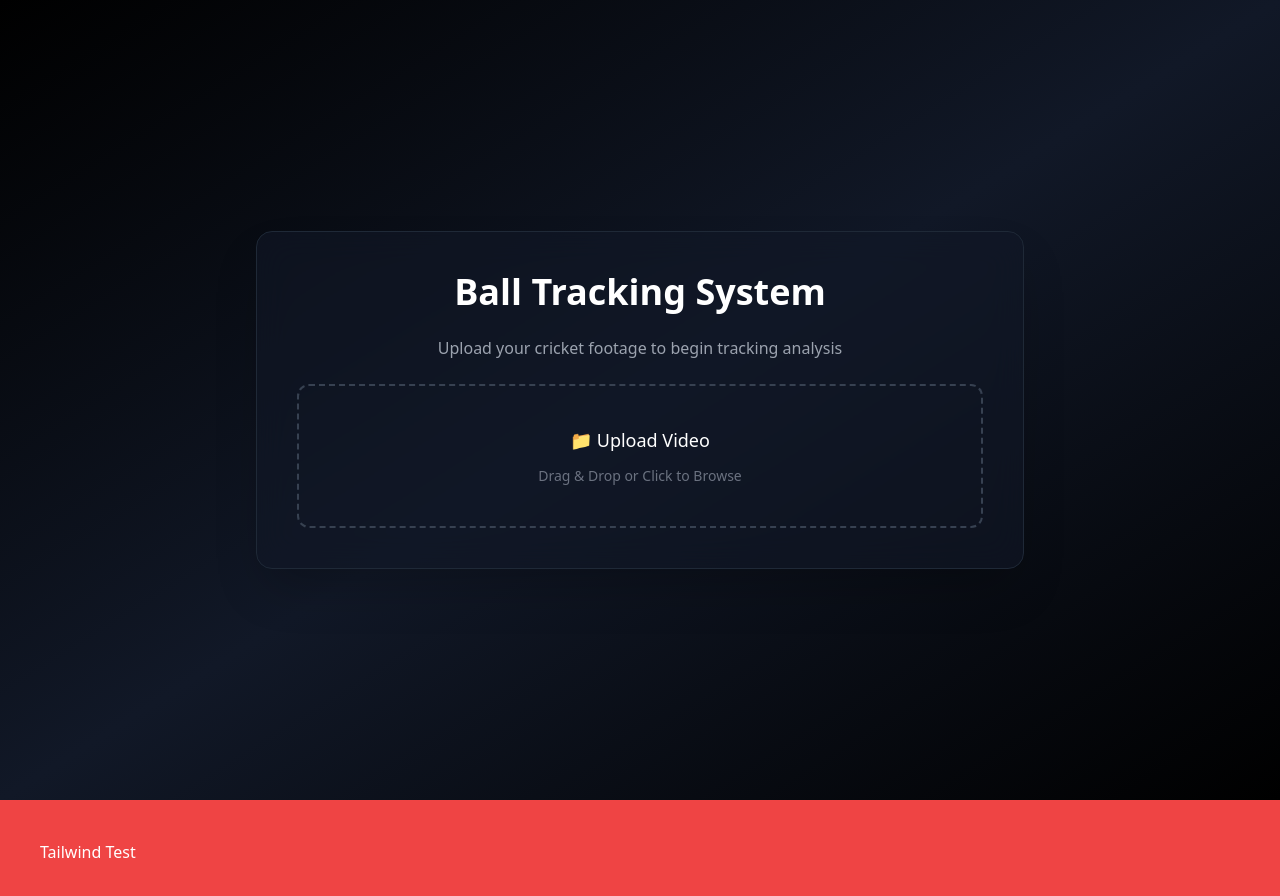
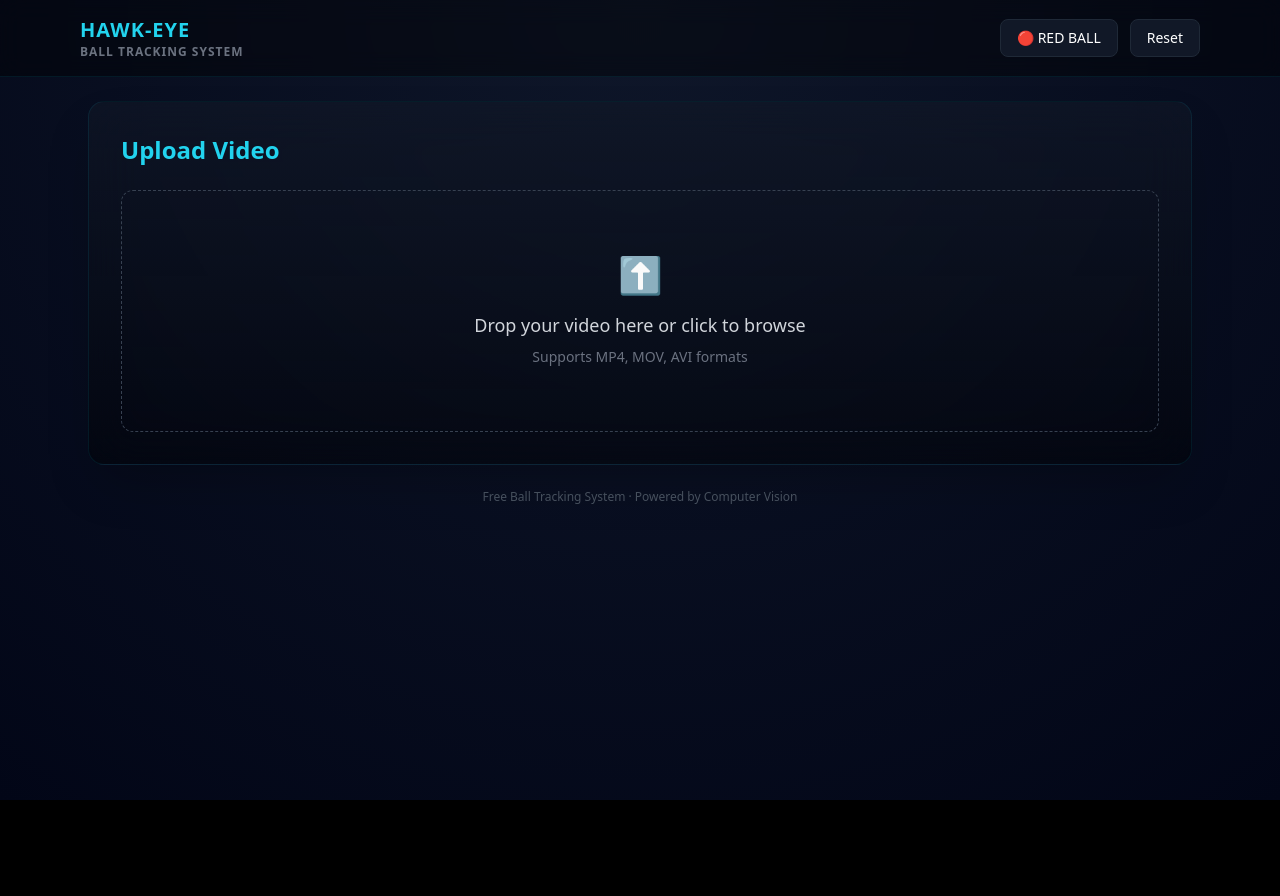
Before and after one commit to SportsFacts/Free-Ball-Tracking-System, a Next.js app in the folder ball-tracking-frontend/: page / in a window 1280 px wide. Shown: the top 896 px of the page. After the commit the page ends 800 px from the top, so only its background shows below. Built offline with nearby package versions, Linux system fonts and the light colour scheme.

Commit message:
Refactor BallTrackingApp component layout and styles

```diff
--- a/ball-tracking-frontend/components/BallTrackingApp.jsx
+++ b/ball-tracking-frontend/components/BallTrackingApp.jsx
@@ -21,21 +21,58 @@ export default function BallTrackingApp() {
   };
 
   return (
-  <>
-    <div className="min-h-screen bg-gradient-to-br from-black via-gray-900 to-black text-white flex items-center justify-center">
-      <div className="w-full max-w-3xl bg-gray-900/60 backdrop-blur-lg rounded-2xl shadow-2xl p-10 border border-gray-800">
-        <h1 className="text-4xl font-bold mb-6 text-center">
-          Ball Tracking System
+    <div className="min-h-screen text-white bg-[radial-gradient(circle_at_top,_#0f172a,_#020617)]">
+
+      {/* HEADER */}
+      <div className="w-full border-b border-cyan-500/10 bg-black/40 backdrop-blur-md">
+        <div className="max-w-6xl mx-auto flex justify-between items-center p-4">
+
+          <div className="text-cyan-400 font-bold text-xl tracking-wider">
+            HAWK-EYE
+            <span className="text-xs text-gray-500 block">
+              BALL TRACKING SYSTEM
+            </span>
+          </div>
+
+          <div className="flex gap-3">
+            <button className="px-4 py-2 rounded-lg bg-gray-900 border border-gray-800 text-sm hover:border-cyan-500/40 transition">
+              🔴 RED BALL
+            </button>
+
+            <button
+              onClick={resetSession}
+              className="px-4 py-2 rounded-lg bg-gray-900 border border-gray-800 text-sm hover:border-cyan-500/40 transition"
+            >
+              Reset
+            </button>
+          </div>
+        </div>
+      </div>
+
+      {/* MAIN CONTENT */}
+      <div className="max-w-6xl mx-auto p-6">
+
+        {/* PANEL */}
+        <div className="bg-gradient-to-b from-gray-900/60 to-black/40 backdrop-blur-xl border border-cyan-500/10 rounded-2xl shadow-2xl p-8">
+
+          <h1 className="text-2xl font-semibold text-cyan-400 mb-6">
+            Upload Video
           </h1>
 
           {step === "intro" && (
-          <div className="text-center space-y-6">
-            <p className="text-gray-400">
-              Upload your cricket footage to begin tracking analysis
-            </p>
+            <label className="flex flex-col items-center justify-center border border-dashed border-gray-700 rounded-xl p-16 cursor-pointer hover:border-cyan-400/40 transition">
 
-            <label className="flex flex-col items-center justify-center border-2 border-dashed border-gray-700 rounded-xl p-10 cursor-pointer hover:border-blue-500 transition">
-              <span className="text-lg mb-3">📁 Upload Video</span>
+              <div className="text-4xl mb-4 text-cyan-400">
+                ⬆
+              </div>
+
+              <span className="text-lg text-gray-300">
+                Drop your video here or click to browse
+              </span>
+
+              <span className="text-sm text-gray-500 mt-2">
+                Supports MP4, MOV, AVI formats
+              </span>
 
               <input
                 type="file"
@@ -43,50 +80,64 @@ return (
                 accept="video/*"
                 onChange={handleUpload}
               />
-
-              <span className="text-sm text-gray-500">
-                Drag & Drop or Click to Browse
-              </span>
             </label>
-          </div>
           )}
 
           {processing && (
-          <div className="text-center space-y-6">
-            <div className="animate-pulse text-2xl">
-              Processing Footage...
-            </div>
-
-            <div className="w-full bg-gray-800 rounded-full h-3">
-              <div className="bg-blue-500 h-3 rounded-full w-2/3 animate-pulse"></div>
+            <div className="text-center py-16">
+              <div className="text-2xl text-cyan-400 animate-pulse">
+                Processing Delivery...
               </div>
             </div>
           )}
 
           {step === "results" && !processing && (
-          <div className="text-center space-y-6">
-            <div className="text-3xl text-green-400">
-              ✅ Tracking Complete
+            <div className="space-y-8">
+
+              {/* VERDICT BOX */}
+              <div className="bg-black/40 border border-cyan-400/20 rounded-xl p-10 text-center shadow-lg">
+
+                <div className="text-sm text-gray-500 mb-2">
+                  HAWK-EYE VERDICT
                 </div>
+
+                <div className="text-5xl font-bold text-green-400 tracking-wider">
+                  OUT
+                </div>
+              </div>
+
+              {/* BUTTON GRID */}
+              <div className="grid grid-cols-2 gap-4">
+
+                <button className="py-4 rounded-lg bg-gray-900 border border-gray-800 hover:border-cyan-400/40 transition">
+                  PREVIEW ORIGINAL
+                </button>
+
+                <button className="py-4 rounded-lg bg-gray-900 border border-gray-800 hover:border-cyan-400/40 transition">
+                  PREVIEW PROCESSED
+                </button>
+
+                <button className="py-4 rounded-lg bg-gray-900 border border-gray-800 hover:border-cyan-400/40 transition">
+                  DOWNLOAD VIDEO
+                </button>
 
                 <button
                   onClick={resetSession}
-              className="px-6 py-3 bg-gray-800 rounded-lg hover:bg-gray-700 transition"
+                  className="py-4 rounded-lg bg-red-500/80 hover:bg-red-500 transition text-white"
                 >
-              Start New Analysis
+                  CLEAR SESSION / RESET
                 </button>
+
+              </div>
             </div>
           )}
         </div>
+
+        {/* FOOTER */}
+        <div className="text-center text-xs text-gray-600 mt-6">
+          Free Ball Tracking System · Powered by Computer Vision
         </div>
-
-    {/* Tailwind Diagnostic Box */}
-    <div className="bg-red-500 text-white p-10">
-      Tailwind Test
       </div>
-  </>
+    </div>
   );
-
-
-
 }
```
Lines whose indentation alone changed are shown as unchanged.
